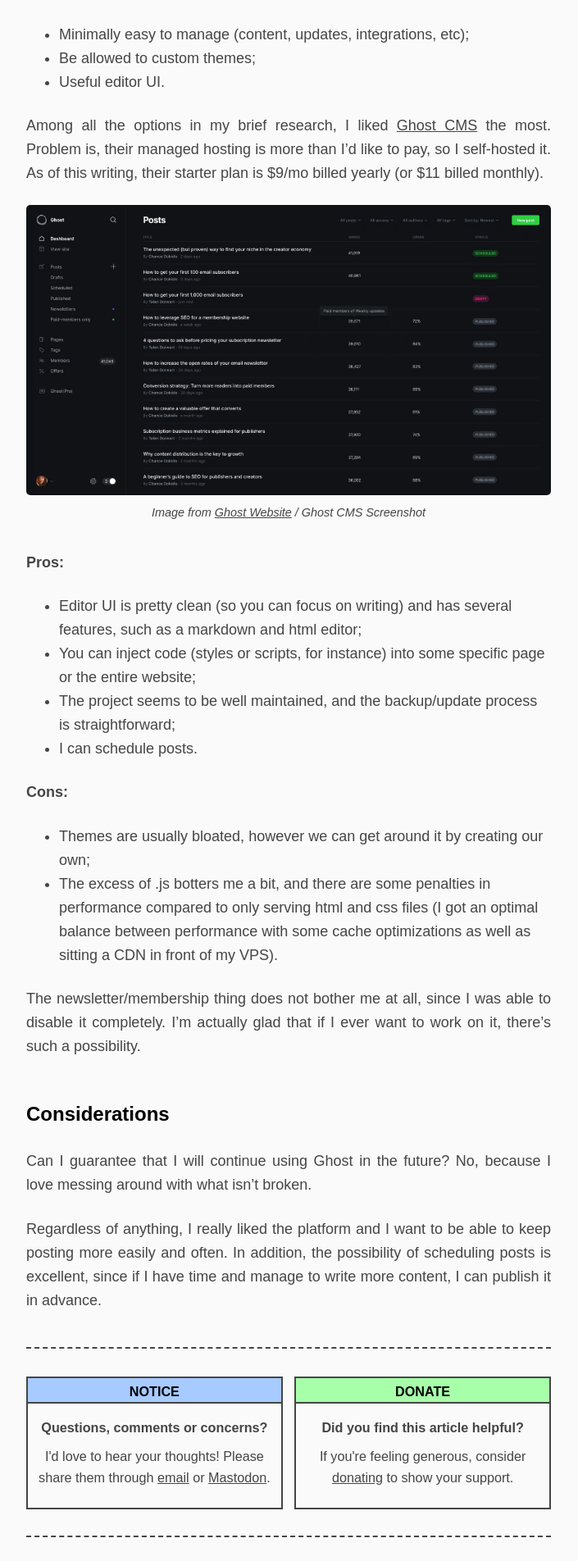
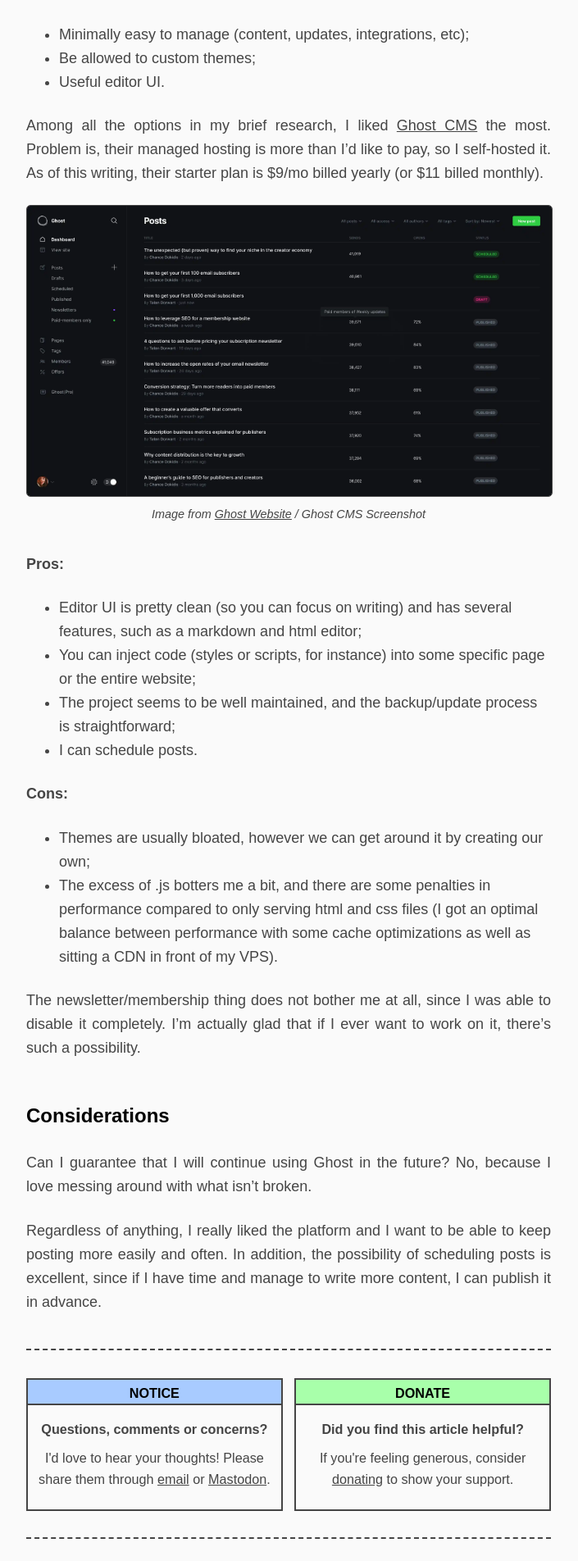
Before and after one commit to a-franca/abf.li, a Jekyll site: the page built from _posts/2022/2022-09-26-ghost-as-my-blogging-platform.md, in a window 1280 px wide. Shown: the part 680-2584 px from the top of the page at 82% size, without its empty margins (288-993 px from the left). Built offline with Jekyll 4.4.1, drawn with Linux system fonts in a browser that asks for light colours.

Commit message:
Decrease img opacity in dark mode and add img border

```diff
--- a/_includes/style.html
+++ b/_includes/style.html
@@ -6,7 +6,7 @@
     /* =============================================================================
         Global variables [for Dark Mode]
     ========================================================================== */
-    @media (prefers-color-scheme: dark){ :root{ --main-text-color: hsl(0, 0%, 80%); --accent-text-color: hsl(0, 0%, 98%); --main-background-color: hsl(0, 0%, 13%); --accent-background-color: hsl(0, 0%, 18%); --warning-color: hsl(46, 54%, 37%); --notice-color: hsl(216, 63%, 50%); --donate-color: hsl(164, 65%, 41%); --link-color: hsl(193, 85%, 50%)} img{ opacity:70%}}
+    @media (prefers-color-scheme: dark){ :root{ --main-text-color: hsl(0, 0%, 80%); --accent-text-color: hsl(0, 0%, 98%); --main-background-color: hsl(0, 0%, 13%); --accent-background-color: hsl(0, 0%, 18%); --warning-color: hsl(46, 54%, 37%); --notice-color: hsl(216, 63%, 50%); --donate-color: hsl(164, 65%, 41%); --link-color: hsl(193, 85%, 50%)} img{ opacity:80%}}
     /* =============================================================================
         Body Elements
     ========================================================================== */
@@ -43,7 +43,7 @@
     /* =============================================================================
         Format media and captions
     ========================================================================== */
-    img, figure, video{ border-radius: 5px; display: block; margin: 0 auto; width: 100%; height: auto;}
+    img, figure, video{ border-radius: 5px; display: block; margin: 0 auto; width: 100%; height: auto; border: 1px solid;}
     img+em, figcaption{ font-size: 80%; text-align: center; display: block; line-height: 3;}
     /* =============================================================================
         Post Metadata
```
